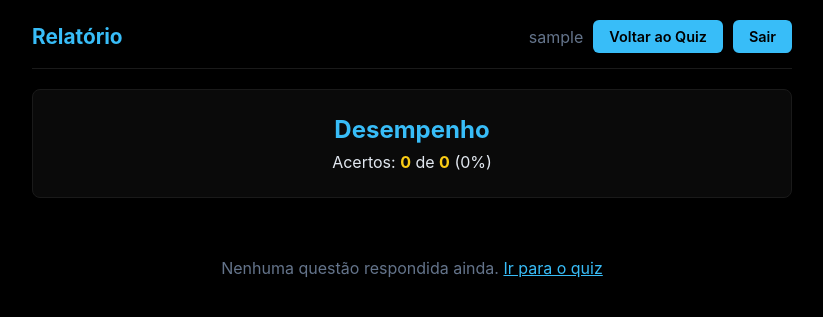
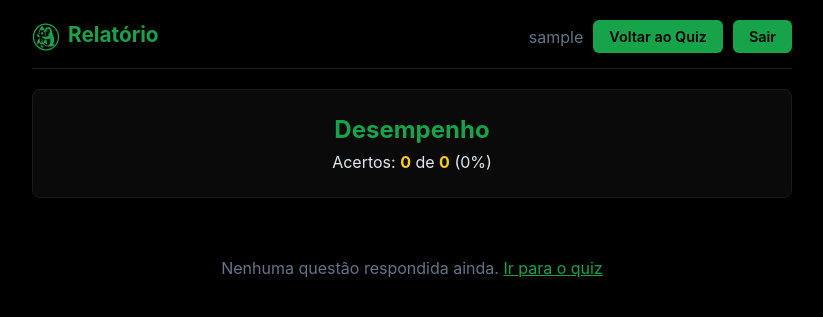
Before and after one commit to josemurilors/estudos-concurso-vot, a Flask app: page /relatorio in a window 1280 px wide. Shown: the top 317 px of the page, without its empty margins (228-1051 px from the left). Run offline with Flask 3, Linux system fonts and the light colour scheme; the visitor is signed in with stand-in values (Sample User, id 1); data that the repository does not hold is empty.

Commit message:
feat: logo SVG do site nas paginas, cor verde (#16a34a), titulo 'Quiz Interativo — Cisco / Mikrotik / Linux'

```diff
--- a/static/style.css
+++ b/static/style.css
@@ -6,20 +6,28 @@ body {
   min-height: 100vh;
 }
 .container { max-width: 800px; margin: 0 auto; padding: 20px; }
+.logo {
+  display: block; margin: 0 auto 15px; width: 64px; height: 64px;
+  color: #16a34a;
+}
+.logo-sm {
+  display: inline-block; vertical-align: middle; margin-right: 8px;
+  width: 28px; height: 28px; color: #16a34a;
+}
 .header {
   display: flex; justify-content: space-between; align-items: center;
   flex-wrap: wrap; gap: 10px;
   margin-bottom: 20px; padding-bottom: 15px;
   border-bottom: 1px solid #1a1a1a;
 }
-.header h1 { font-size: 1.3rem; color: #38bdf8; }
+.header h1 { font-size: 1.3rem; color: #16a34a; }
 .user-info { display: flex; align-items: center; gap: 10px; }
 .user-info span { color: #64748b; }
 .card {
   background: #0a0a0a; border-radius: 8px; padding: 25px;
   margin-bottom: 20px; border: 1px solid #1a1a1a;
 }
-.card h1 { text-align: center; margin-bottom: 20px; color: #38bdf8; }
+.card h1 { text-align: center; margin-bottom: 20px; color: #16a34a; }
 .progresso {
   text-align: center; margin-bottom: 15px; color: #64748b;
   font-size: 0.9rem;
@@ -28,7 +36,7 @@ body {
   background: #0a0a0a; border-radius: 8px; padding: 20px;
   margin-bottom: 15px; border: 1px solid #1a1a1a;
 }
-.questao.correta { border-color: #22c55e; }
+.questao.correta { border-color: #16a34a; }
 .questao.errada { border-color: #ef4444; }
 .enunciado {
   font-size: 1rem; margin-bottom: 12px; line-height: 1.5;
@@ -39,9 +47,9 @@ body {
   cursor: pointer; border: 1px solid #1a1a1a; transition: 0.2s;
   background: #000; line-height: 1.4;
 }
-.alternativa:hover { border-color: #38bdf8; background: #0a0a0a; }
-.alternativa.selecionada { border-color: #38bdf8; background: #0a0a1a; }
-.alternativa.correta { border-color: #22c55e; background: #001a00; }
+.alternativa:hover { border-color: #16a34a; background: #0a0a0a; }
+.alternativa.selecionada { border-color: #16a34a; background: #001a00; }
+.alternativa.correta { border-color: #16a34a; background: #001a00; }
 .alternativa input { display: none; }
 .feedback { margin-top: 8px; font-size: 0.9rem; }
 .correto { color: #22c55e; font-weight: bold; }
@@ -49,7 +57,7 @@ body {
 .marca-correto { color: #22c55e; margin-left: 6px; }
 .marca-errado { color: #ef4444; margin-left: 6px; }
 .resumo { text-align: center; }
-.resumo h2 { color: #38bdf8; margin-bottom: 8px; }
+.resumo h2 { color: #16a34a; margin-bottom: 8px; }
 .resumo strong { color: #facc15; }
 .btn, button, .link a {
   display: inline-block; padding: 8px 16px; border-radius: 6px;
@@ -57,11 +65,11 @@ body {
   font-size: 0.9rem;
 }
 button, .btn {
-  background: #38bdf8; color: #000; font-weight: 600;
+  background: #16a34a; color: #000; font-weight: 600;
 }
-button:hover, .btn:hover { background: #7dd3fc; }
+button:hover, .btn:hover { background: #22c55e; }
 .link { text-align: center; margin-top: 15px; color: #64748b; }
-.link a { padding: 0; background: none; color: #38bdf8; }
+.link a { padding: 0; background: none; color: #16a34a; }
 .erro {
   background: #1a0000; border: 1px solid #ef4444; color: #fca5a5;
   padding: 10px; border-radius: 6px; margin-bottom: 15px; text-align: center;
@@ -71,12 +79,12 @@ input[type="text"], input[type="password"] {
   border: 1px solid #1a1a1a; background: #000; color: #e2e8f0;
   font-size: 1rem; outline: none;
 }
-input:focus { border-color: #38bdf8; }
+input:focus { border-color: #16a34a; }
 form button { width: 100%; padding: 12px; font-size: 1rem; }
 .explicacao {
   margin-top: 6px; font-size: 0.85rem; color: #64748b;
   padding: 8px 12px; background: #000; border-radius: 6px;
-  border-left: 3px solid #38bdf8;
+  border-left: 3px solid #16a34a;
 }
 .btn-limpar {
   background: transparent; color: #ef4444; border: 1px solid #ef4444;
@@ -84,4 +92,4 @@ form button { width: 100%; padding: 12px; font-size: 1rem; }
 }
 .btn-limpar:hover { background: #1a0000; }
 .vazio { text-align: center; padding: 40px; color: #64748b; }
-.vazio a { color: #38bdf8; }
+.vazio a { color: #16a34a; }
--- a/templates/cadastro.html
+++ b/templates/cadastro.html
@@ -3,13 +3,15 @@
 <head>
 <meta charset="UTF-8">
 <meta name="viewport" content="width=device-width, initial-scale=1.0">
-<title>Cadastro - Quiz Concurso</title>
+<title>Cadastro — Quiz Interativo</title>
 <link rel="stylesheet" href="{{ url_for('static', filename='style.css') }}">
 </head>
 <body>
 <div class="container">
   <div class="card">
+    <img src="{{ url_for('static', filename='logo.svg') }}" alt="Logo" class="logo">
     <h1>Criar Conta</h1>
+    <p style="text-align:center;color:#64748b;margin-bottom:20px;font-size:0.85rem">Cisco / Mikrotik / Linux</p>
     {% if erro %}
     <div class="erro">{{ erro }}</div>
     {% endif %}
--- a/templates/login.html
+++ b/templates/login.html
@@ -3,13 +3,15 @@
 <head>
 <meta charset="UTF-8">
 <meta name="viewport" content="width=device-width, initial-scale=1.0">
-<title>Login - Quiz Concurso</title>
+<title>Login — Quiz Interativo</title>
 <link rel="stylesheet" href="{{ url_for('static', filename='style.css') }}">
 </head>
 <body>
 <div class="container">
   <div class="card">
-    <h1>Quiz Concurso</h1>
+    <img src="{{ url_for('static', filename='logo.svg') }}" alt="Logo" class="logo">
+    <h1>Quiz Interativo</h1>
+    <p style="text-align:center;color:#64748b;margin-bottom:20px;font-size:0.85rem">Cisco / Mikrotik / Linux</p>
     {% if erro %}
     <div class="erro">{{ erro }}</div>
     {% endif %}
--- a/templates/quiz.html
+++ b/templates/quiz.html
@@ -9,7 +9,7 @@
 <body>
 <div class="container">
   <div class="header">
-    <h1>Quiz Concurso</h1>
+    <h1><img src="{{ url_for('static', filename='logo.svg') }}" alt="Logo" class="logo-sm">Quiz Interativo — Cisco / Mikrotik / Linux</h1>
     <div class="user-info">
       <span>{{ username }}</span>
       <a href="{{ url_for('relatorio') }}" class="btn">Relatório</a>
--- a/templates/relatorio.html
+++ b/templates/relatorio.html
@@ -9,7 +9,7 @@
 <body>
 <div class="container">
   <div class="header">
-    <h1>Relatório</h1>
+    <h1><img src="{{ url_for('static', filename='logo.svg') }}" alt="Logo" class="logo-sm">Relatório</h1>
     <div class="user-info">
       <span>{{ username }}</span>
       <a href="{{ url_for('quiz') }}" class="btn">Voltar ao Quiz</a>
--- a/templates/reset_confirmar.html
+++ b/templates/reset_confirmar.html
@@ -3,12 +3,13 @@
 <head>
 <meta charset="UTF-8">
 <meta name="viewport" content="width=device-width, initial-scale=1.0">
-<title>Redefinir Senha - Quiz Concurso</title>
+<title>Redefinir Senha — Quiz Interativo</title>
 <link rel="stylesheet" href="{{ url_for('static', filename='style.css') }}">
 </head>
 <body>
 <div class="container">
   <div class="card">
+    <img src="{{ url_for('static', filename='logo.svg') }}" alt="Logo" class="logo">
     <h1>Nova Senha</h1>
     {% if erro %}
     <div class="erro">{{ erro }}</div>
--- a/templates/reset_solicitar.html
+++ b/templates/reset_solicitar.html
@@ -3,18 +3,19 @@
 <head>
 <meta charset="UTF-8">
 <meta name="viewport" content="width=device-width, initial-scale=1.0">
-<title>Resetar Senha - Quiz Concurso</title>
+<title>Resetar Senha — Quiz Interativo</title>
 <link rel="stylesheet" href="{{ url_for('static', filename='style.css') }}">
 </head>
 <body>
 <div class="container">
   <div class="card">
+    <img src="{{ url_for('static', filename='logo.svg') }}" alt="Logo" class="logo">
     <h1>Resetar Senha</h1>
     {% if erro %}
     <div class="erro">{{ erro }}</div>
     {% endif %}
     {% if token %}
-    <p style="text-align:center;margin-bottom:15px;color:#38bdf8;">
+    <p style="text-align:center;margin-bottom:15px;color:#16a34a;">
       Token gerado: <code style="word-break:break-all;font-size:0.85rem">{{ token }}</code>
     </p>
     <p class="link">
```
Also changed, not shown: static/logo.svg (added).
